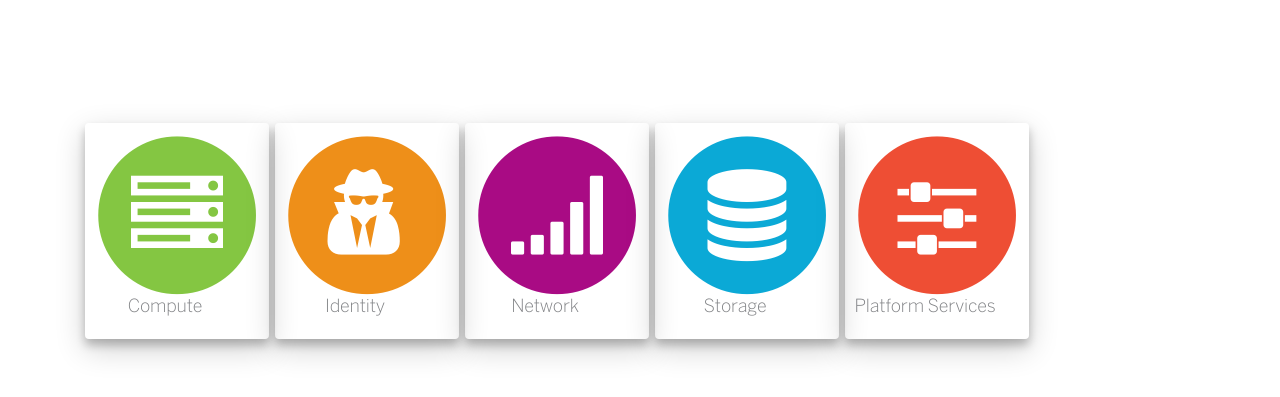
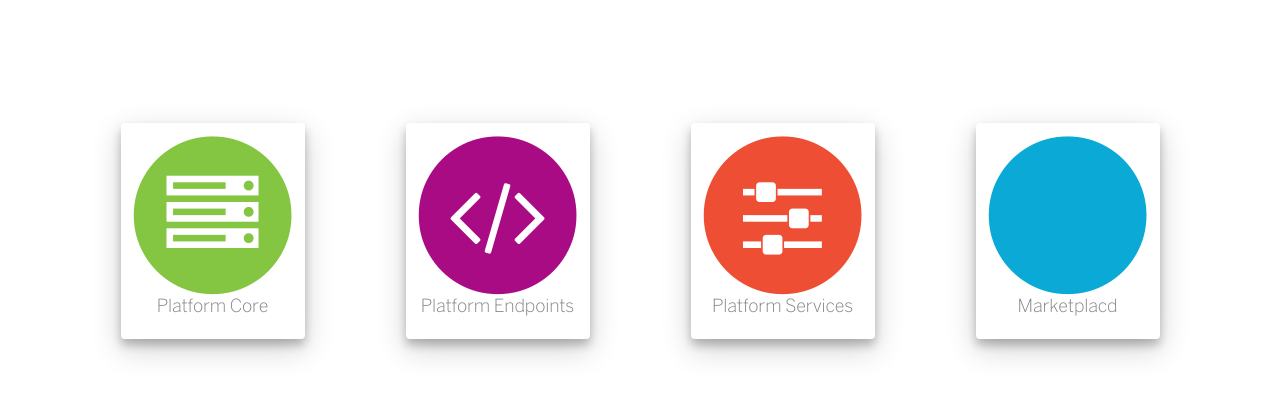
Before and after one commit to caleorourke/proof, a Jekyll site: the page built from portfolio.html, in a window 1280 px wide. Shown: the top 397 px of the page. Built offline with Jekyll 4.4.1, drawn with Linux system fonts in a browser that asks for light colours; nearby versions of some CDN libraries; Markdown is read by kramdown in place of the engine named in the settings; the repository's description, which GitHub fills in, is left out.

Commit message:
Update portfolio.html

```diff
--- a/_includes/partials/portfolio.html
+++ b/_includes/partials/portfolio.html
@@ -3,52 +3,30 @@
     <div class="col-md-12">
     <div class="row">
 
-      <!-- Compute -->
-      <div class="col-md-2">
+      <!-- Core -->
+      <div class="col-md-3">
         <div class="u-text-center">
           <span class="fa-stack icon-large icon-green">
             <i class="fa fa-circle fa-stack-2x shadow"></i>
             <i class="fa fa-server fa-stack-1x fa-inverse"></i>
           </span>
-          <h2 class="icon-caption">Compute</h2>
+          <h2 class="icon-caption">Platform Core</h2>
         </div>
       </div>
 
-      <!-- Identity -->
-      <div class="col-md-2">
+      <!-- Endpoints -->
+      <div class="col-md-3">
         <div class="u-text-center">
-          <span class="fa-stack icon-large icon-orange">
+          <span class="fa-stack icon-large icon-purple">
             <i class="fa fa-circle fa-stack-2x shadow"></i>
-            <i class="fa fa-user-secret fa-stack-1x fa-inverse"></i>
+            <i class="fa fa-code fa-stack-1x fa-inverse"></i>
           </span>
-          <h2 class="icon-caption">Identity</h2>
+          <h2 class="icon-caption">Platform Endpoints</h2>
         </div>
       </div>
 
-      <!-- Network -->
-      <div class="col-md-2">
-        <div class="u-text-center">
-          <span class="fa-stack icon-large icon-purple">
-            <i class="fa fa-circle fa-stack-2x shadow"></i>
-            <i class="fa fa-signal fa-stack-1x fa-inverse"></i>
-          </span>
-          <h2 class="icon-caption">Network</h2>
-        </div>
-      </div>
-
-      <!-- Storage -->
-      <div class="col-md-2">
-        <div class="u-text-center">
-          <span class="fa-stack icon-large icon-blue">
-            <i class="fa fa-circle fa-stack-2x shadow"></i>
-            <i class="fa fa-database fa-stack-1x fa-inverse"></i>
-          </span>
-          <h2 class="icon-caption">Storage</h2>
-        </div>
-      </div>
-
-      <!-- Platform -->
-      <div class="col-md-2">
+      <!-- Services -->
+      <div class="col-md-3">
         <div class="u-text-center">
           <span class="fa-stack icon-large icon-red">
             <i class="fa fa-circle fa-stack-2x shadow"></i>
@@ -57,6 +35,17 @@
           <h2 class="icon-caption">Platform Services</h2>
         </div>
       </div>
+
+      <!-- Marketplace -->
+      <div class="col-md-3">
+        <div class="u-text-center">
+          <span class="fa-stack icon-large icon-blue">
+            <i class="fa fa-circle fa-stack-2x shadow"></i>
+            <i class="fa fa-cart fa-stack-1x fa-inverse"></i>
+          </span>
+          <h2 class="icon-caption">Marketplacd</h2>
+        </div>
+      </div>
       </div>
     </div>
   </div>
```
